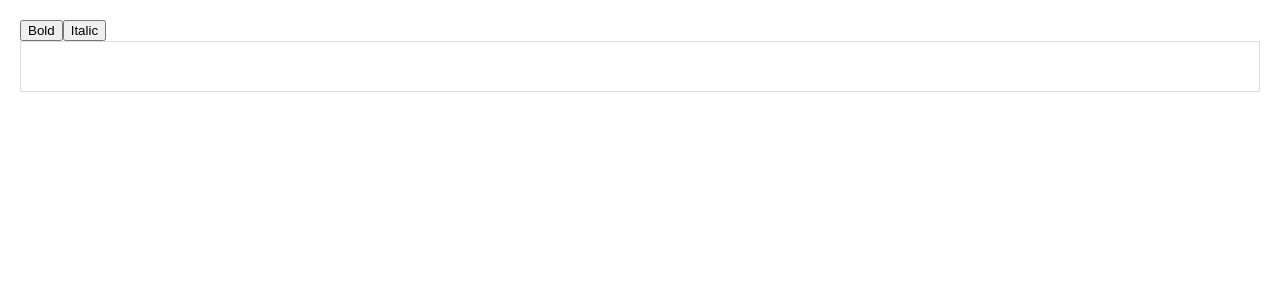
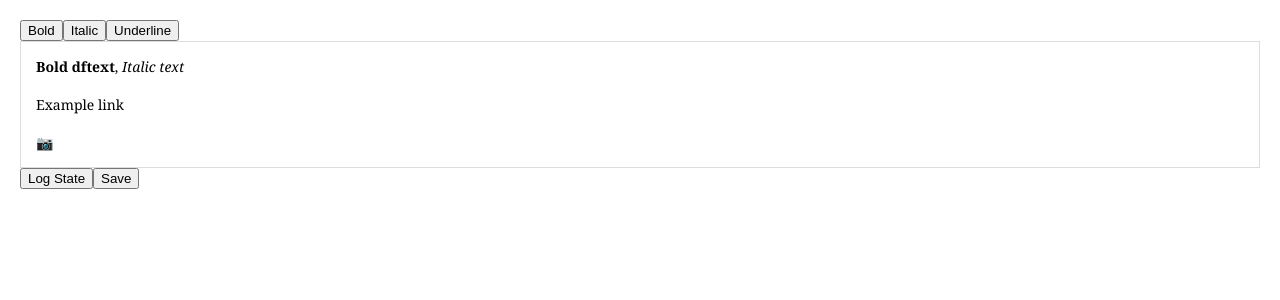
Before and after one commit to Msspl-PrashenjeetRoy/reactgit-draftjs-demo, a React (Create React App) app in the folder draftjsdemo/: page / in a window 1280 px wide. Shown: the top 300 px of the page. Built offline with nearby package versions, Linux system fonts and the light colour scheme.

Commit message:
textstyle-bold italic underline & log & submit checked

```diff
--- a/draftjsdemo/src/App.js
+++ b/draftjsdemo/src/App.js
@@ -1,13 +1,64 @@
-import React, { Component } from 'react';
-import {Editor, EditorState, RichUtils} from 'draft-js';
+import React from 'react';
+import {
+  Editor,
+  EditorState,
+  RichUtils,
+  convertToRaw,
+  convertFromHTML,
+  ContentState,
+} from 'draft-js';
+
+
 
 class App extends React.Component {
   constructor(props) {
     super(props);
-    this.state = {editorState: EditorState.createEmpty()};
-    this.onChange = (editorState) => this.setState({editorState});
+    //STATE
+    // this.state = {
+    //   editorState: EditorState.createEmpty(),
+    // };
+
+    const sampleMarkup =
+            '<b>Bold dftext</b>, <i>Italic text</i><br/ ><br />' +
+            '<a href="http://www.facebook.com">Example link</a><br /><br/ >' +
+            '<img src="https://upload.wikimedia.org/wikipedia/commons/4/47/PNG_transparency_demonstration_1.png" />';
+    const blocksFromHTML = convertFromHTML(sampleMarkup);
+    const state = ContentState.createFromBlockArray(
+      blocksFromHTML.contentBlocks,
+      blocksFromHTML.entityMap,
+    );
+
+    this.state = {
+      editorState: EditorState.createWithContent(
+        state
+      ),
+    };
+
+    //ON CHANGE OF EDITOR - ITS UPDATING STATE
+    this.onChange = (editorState) => {
+      this.setState({editorState})
+    };
+
     this.handleKeyCommand = this.handleKeyCommand.bind(this);
+
+    this.logState = () => console.log(this.state.editorState.toJS());
+
+    //ON SAVE STRING/JSON SAVE
+    this.onSave = () => {
+      var content = this.state.editorState.getCurrentContent();
+      // var raw = convertToRaw(content);//whole extra things
+      var raw = JSON.stringify(convertToRaw(content)); //sending to db (json to string converted)
+
+      console.log(raw);
+      // $.post('/api/comment', {comment: raw}, () => {
+      //   alert('Saved');
+      // });
+    };
+
+
   }
+
+
 
   handleKeyCommand(command, editorState) {
     const newState = RichUtils.handleKeyCommand(editorState, command);
@@ -18,25 +69,47 @@ class App extends React.Component {
     return 'not-handled';
   }
 
+  // TEXT STYLINGS - BOLD ITALIC, UNDERLINE
+  // BOLD
   _onBoldClick() {
     this.onChange(RichUtils.toggleInlineStyle(this.state.editorState, 'BOLD'));
   }_
+
+  // ITALIC
   _onItalicClick() {
     this.onChange(RichUtils.toggleInlineStyle(this.state.editorState, 'ITALIC'));
   }
+
+  // UNDERLINE
+  _onUnderlineClick() {
+    this.onChange(RichUtils.toggleInlineStyle(this.state.editorState, 'UNDERLINE'));
+  }
+
 
 
   render() {
     return (
       <div>
 
+        {/*Text Styling*/}
         <button onClick={this._onBoldClick.bind(this)}>Bold</button>
         <button onClick={this._onItalicClick.bind(this)}>Italic</button>
-         <Editor
+        <button onClick={this._onUnderlineClick.bind(this)}>Underline</button>
+
+        {/*main editor*/}
+        <Editor
           editorState={this.state.editorState}
           handleKeyCommand={this.handleKeyCommand}
           onChange={this.onChange}
-      />
+        />
+
+        <input
+          onClick={this.logState}
+          type="button"
+          value="Log State"
+        />
+
+        <button onClick={this.onSave}>Save</button>
       </div>
     );
   }
```
Also changed, not shown: 2 other files (tests, documents, lock files or other folders).
